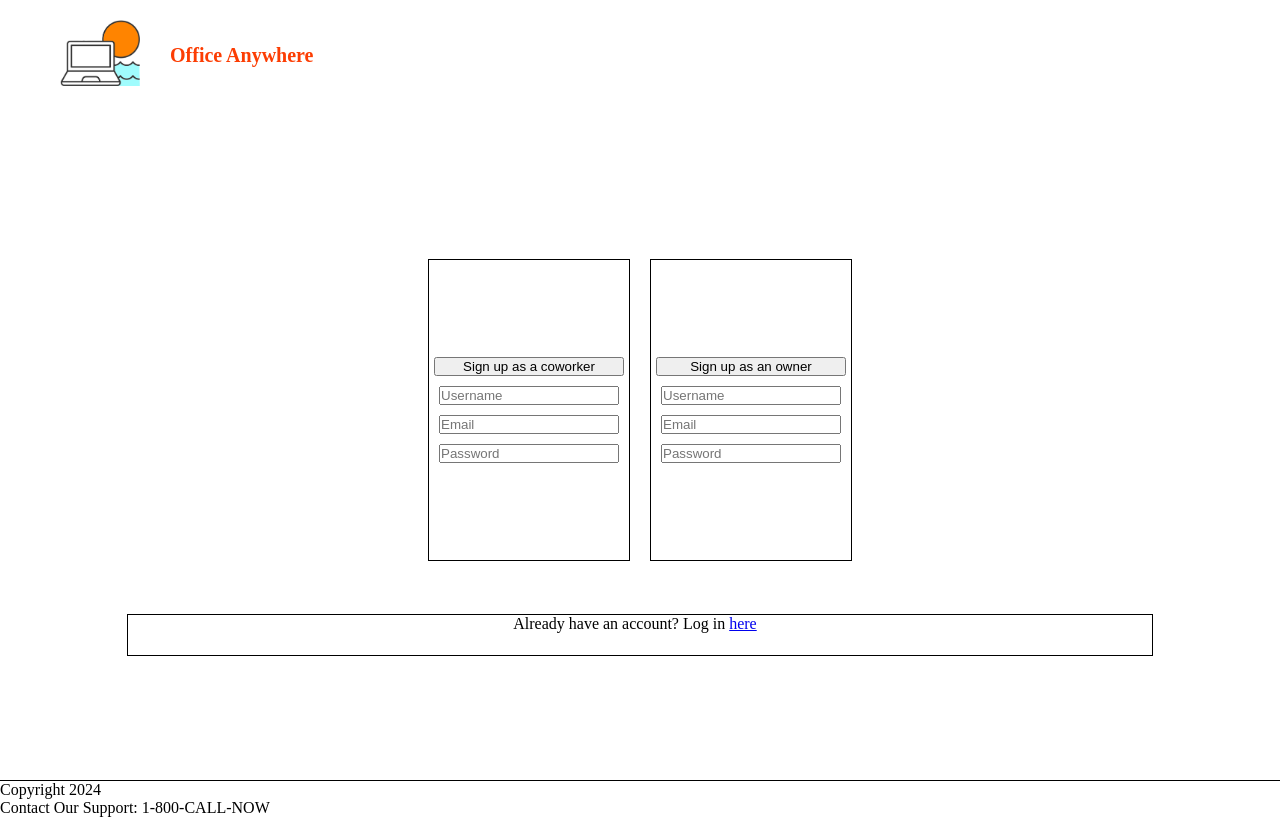
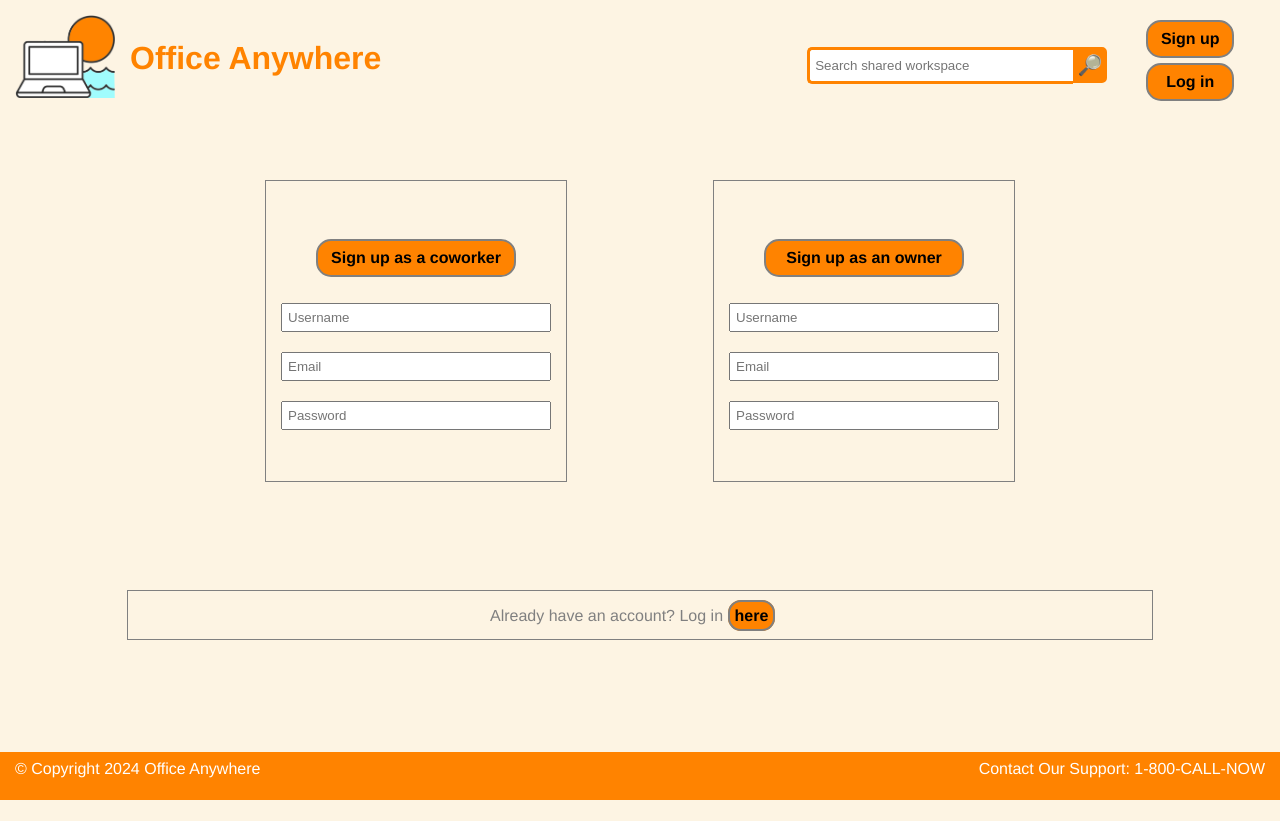
Before and after one commit to laura-bvc/SODV1201-project, a PHP site: page /signup.html in a window 1280 px wide. After the commit the page ends 800 px from the top, so only its background shows below. Run offline with PHP 8.4, Linux system fonts and the light colour scheme.

Commit message:
Layout edit & unifying coding across pages
Changes to:
- fix header, footer, unify across pages
- add more css styling

```diff
--- a/signup.html
+++ b/signup.html
@@ -1,48 +1,70 @@
 <!DOCTYPE html>
+
+<!--
+/**
+* @name: Project
+* @Course Code: SODV1201
+* @class: Software Development Diploma program.
+* @author: Laurainda Fan & Joey Pinaroc
+**/
+-->
+
 <html lang="en">
 <head>
     <meta charset="UTF-8">
     <meta name="viewport" content="width=device-width, initial-scale=1.0">
-    <title>Sign up/Login</title>
-    <link rel="stylesheet" href="style.css">
+    <title>Sign up ~ Office Anywhere</title>
     <script src="https://cdnjs.cloudflare.com/ajax/libs/jquery/3.7.1/jquery.min.js"></script>
 </head>
 <body>
-    <div class="signupHeader">
+
+    <div class="homepageHeader">
         <div class="logoContainer">
             <a href="index.html"><img src="img/icon.png" alt="" id="logo"></a>
         </div>
         <div class="titleHeader">
             <a href="index.html"><p>Office Anywhere</p></a>
         </div>
+        <div class="searchBarHeader">
+            <input type="text" placeholder="Search shared workspace" class="searchBar" id="searchBar">
+            <button id="searchButton">&#x1F50E;&#xFE0E;</button>
+        </div>
+        <div class="homeSignupLoginSquare">
+            <div class="hover"><a href="signup.html" name="signupHead" id="signupHead" >Sign up</a></div>
+            <div class="hover"><a href="login.html" name="loginHead" id="loginHead">Log in</a></div>
+        </div>
     </div>
 
-    <div class="pageBody">
+    <!--
+	<div class="pageBody">
+	-->
+	<div id="home_content" class="div_main">
         <div class="signupBoxContainer">
             <div class="signupBox">
-                <button name="coworkerSignupButton" id="coworkerSignupButton" class="signupButton" data-type="coworker">Sign up as a coworker</button>
+                <button name="coworkerSignupButton" id="coworkerSignupButton" class="signupButton hover" data-type="coworker">Sign up as a coworker</button>
                 <input type="text" name="coworkerSignupUsername" id="coworkerSignupUsername" placeholder="Username">
                 <input type="text" name="coworkerSignupEmail" id="coworkerSignupEmail" placeholder="Email">
                 <input type="password" name="coworkerSignupPassword" id="coworkerSignupPassword" placeholder="Password">
             </div>
             <div class="signupBox">
-                <button name="coworkerSignupButton" id="coworkerSignupButton" class="signupButton" data-type="owner">Sign up as an owner</button>
+                <button name="coworkerSignupButton" id="coworkerSignupButton" class="signupButton hover" data-type="owner">Sign up as an owner</button>
                 <input type="text" name="ownerSignupUsername" id="ownerSignupUsername" placeholder="Username">
                 <input type="text" name="ownerSignupEmail" id="ownerSignupEmail" placeholder="Email">
                 <input type="password" name="ownerSignupPassword" id="ownerSignupPassword" placeholder="Password">
             </div>
         </div>
         <div class="haveAnAccountBar">
-            <p>Already have an account? Log in <a href="login.html">here</a></p>
+            <div>Already have an account? Log in <a href="login.html" class="hover">here</a></div>
             <!-- <button id="goToLoginBtn">Log in</button> -->
         </div>
     </div>
 
     <footer>
-        <p>Copyright 2024</p>
-        <p>Contact Our Support: 1-800-CALL-NOW</p>
+        <div id="copyright">© Copyright 2024 Office Anywhere</div>
+        <div id="support">Contact Our Support: 1-800-CALL-NOW</div>
     </footer>
 
-    <script src="script.js"></script>
+		<link rel="stylesheet" href="style.css">
+		<script src="script.js"></script>
 </body>
 </html>
--- a/style.css
+++ b/style.css
@@ -1,92 +1,209 @@
+/**
+* @name: Project
+* @Course Code: SODV1201
+* @class: Software Development Diploma program.
+* @author: Laurainda Fan & Joey Pinaroc
+**/
+
 /* GLOBAL */
 * {
     margin: 0;
     padding: 0;
+	--bg-cream: #FDF4E3;
+	--bg-blue: #CDDEEE;
+	--bg-org: #FC3D03;
+	--title-txt: #FF8300;
 }
 body {
-    height: 100%;
-    min-height: 100vh;
-    display: flex;
-    flex-direction: column;
+    font-family: 'Brush Script MT', 'Lucida Sans Typewriter', Helvetica, sans-serif;
+	background-color: var(--bg-cream);
+	color: grey;
 }
-footer {
-    width: 100%;
-    height: 5vh;
-    border-top: solid 1px;
+
+a {
+  color: grey;
+  text-decoration: none;
 }
-.hover:hover {
-    background-color: #fc5203;
+
+a:hover {
+  text-decoration: none;
+}
+
+a > div {
+	padding: 2vh 0;
 }
 
 
-/* HOME */
+/* "alt" text for link */
+.alt_box
+{
+  border: 1px solid var(--title-txt);
+  position:absolute;
+  color: white;
+  background-color: var(--title-txt);
+}
+
+em
+{
+	border-bottom: 1px solid grey;
+	font-weight: bold;
+}
+
+/* Header */
 .homepageHeader {
-    display: flex;
-    margin: 10px;
+	position: relative;
+	width: 98vw;
+	height: 100px;
 }
+/*
+.homepageHeader:after {
+	display: table;
+	clear: both;
+}
+*/
+
 .logoContainer {
-    margin: 10px 0px 10px 50px;
-    width: 100px;
+	position: absolute;
+	left: 0;
+	padding: 15px;
+	width: 100px;
 }
 .logoContainer img{
-    width: 80px;
+    width: 100%;
 }
 .titleHeader{
-    display: flex;
-    width: 300px;
-    align-items: center;
+	position: absolute;
+	left: 130px;
+	top: 40px;
+
 }
 .titleHeader a {
-    font-size: 20px;
+    font-size: 2em;
     font-weight: bold;
     text-decoration: none;
-    color: #fc3d03;
-    padding-left: 10px;
+    color: var(--title-txt);
 }
 .searchBarHeader {
-    display: flex;
-    width: 100%;
-    align-items: flex-end;
-    justify-content: center;
+	position: absolute;
+	top: 28px;
+	right: 10vw;
+    text-align: right;
+	padding: 1.5vw;
+	width: 300px;
+	display: flex;
 }
 .searchBar {
-    margin-left: 15px;
-    width: 300px;
-    height: 40px;
-    border: 1px solid gray;
-    border-radius: 15px;
+	width: 100%;
+	border: 3px solid var(--title-txt);
+	border-right: none;
+	padding: 5px;
+	height: 21px;
+	border-radius: 5px 0 0 5px;
+	outline: none;
+	color: #9DBFAF;
 }
+.searchBar:focus{
+  color: var(--title-txt);
+}
+
 #searchButton {
-    margin-left: 10px;
-    width: 80px;
-    height: 40px;
-    border: 1px solid ;
-    border-radius: 15px;
-    background-color: #fc3d03;
-    color: white;
+	width: 40px;
+	height: 36px;
+	border: 2px solid var(--title-txt);
+	background: var(--title-txt);
+	text-align: center;
+	color: white;
+	border-radius: 0 5px 5px 0;
+	cursor: pointer;
+	font-size: 20px;
 }
+
+/* hover text button for header  */
+.hover {
+	border: 2px solid grey;
+	background-color: var(--title-txt);
+	color: black;
+	border-radius: 15px;
+	text-align: center;
+	white-space: nowrap;
+	padding: 1vh 1vw;
+	font-weight: bold;
+	text-decoration: none;
+	font-size: 2vh;
+	margin: 5px;
+}
+
+.hover:hover {
+	border: 2px solid var(--title-txt);
+	background-color: var(--bg-cream);
+	color: var(--title-txt);
+}
+.hover > a:link, .hover > a:visited {
+	text-decoration: none;
+	color: black;
+}
+
+.hover > a:hover {
+	color: var(--title-txt);
+}
+
+/* header sign up & login button */
 .homeSignupLoginSquare {
-    display: flex;
-    flex-direction: column;
-    margin: 10px 50px 10px 0px;
-    width: 100px;
-    justify-content: center;
-    align-items: center;
+	position: absolute;
+	top: 0;
+	right: 0;
+    padding: 15px;
+	height: 5vw;
 }
+
 .homeSignupLoginSquare > a {
+    width: 8vw;
+	height: 2vh;
+}
+
+.profileSquare {
+	position: absolute;
+	top: 0;
+	right: 0;
+	padding: 15px;
+	margin-top: 15px;
+	height: 3vw;
     border: 1px solid;
-    width: 60px;
-    text-align: center;
-    margin: 5px;
+	border-radius: 25px;
+	font-weight: bold;
+	color: var(--title-txt);
 }
+
+
+/* footer & content positioning */
+footer {
+	position: fixed;
+	bottom: 0;
+    height: 4vh;
+	width: 100vw;
+	padding: 1vh 0;
+	background-color: var(--title-txt);
+	color: white;
+}
+#copyright {
+	position: absolute;
+	left: 15px;
+}
+
+#support {
+	position: absolute;
+	right: 15px;
+}
+
+
+/* property container - index.html*/
+
 .propertiesContainer {
-    width: 100%;
-    height: 80vh;
+    width: 80vw;
     display: flex;
     flex-wrap: wrap;
     justify-content: center;
     margin: 10px;
-    /* border: 1px solid; */
 }
 .propertyBox, .propertyBoxAdd {
     height: 250px;
@@ -97,78 +214,76 @@ footer {
     display: flex;
     flex-direction: column;
     align-items: center;
+	padding: 0;
 }
 
 .propertyBoxAdd img {
-  width: 70%;
+  width: 60%;
+}
+
+.propertyBoxAdd em {
+  margin: 2vh 0;
 }
 
 .propertyImgBox {
+	/* not in use */
     height: 100px;
     width: 100px;
     border: 1px solid black;
 }
 
-/* LOGIN/SIGNUP PAGES */
-/* HEADER */
-.signupHeader {
-    display: flex;
-    margin: 10px;
+h3 {
+	padding-top: 5vh;
 }
-/* BODY */
-.pageBody {
-    display: flex;
-    flex-direction: column;
-    width: 100%;
-    height: 80vh;
-    justify-content: center;
-    margin-top: 30px;
-}
+
+
+/* login.html & signup.html */
+
 .signupBoxContainer {
     display: flex;
-    height: 350px;
+    height: 60vh;
+	margin: 0 15vw;
     justify-content: center;
 }
+
 .signupBox {
     display: flex;
     flex-direction: column;
     justify-content: center;
     border: 1px solid;
-    margin: 5px 10px;
-    width: 200px;
+    margin: 10vh auto 5vh auto;
+    width: 300px;
     height: 300px;
 }
-.signupBox button {
-    margin: 5px;
+#loginButton {
+	font-family: 'Brush Script MT', 'Lucida Sans Typewriter', Helvetica, sans-serif;
+    margin: 15px 80px;
+	text-align: center;
 }
+
+.signupButton {
+	font-family: 'Brush Script MT', 'Lucida Sans Typewriter', Helvetica, sans-serif;
+	width: 200px;
+	margin: 2vh 50px;
+}
+
 .signupBox input {
-    margin: 5px 10px;
+    margin: 10px 15px;
+	padding: 5px;
 }
 .haveAnAccountBar {
     border: 1px solid;
     width: 80%;
-    height: 40px;
+    height: 6vh;
     margin: 10px auto;
-    display: flex;
-    justify-content: center;
 }
-.haveAnAccountBar p {
-    margin-right: 10px;
+.haveAnAccountBar div {
+	width: 300px;
+    margin: 2vh auto;
 }
 
-/* OWNER ALL PROPERTIES PAGE */
-.homepageHeader {
-    display: flex;
-    margin: 10px;
+.haveAnAccountBar a {
+	border-radius: 13px;
+	padding: 5px;
+	margin: 0;
 }
-.profileSquare {
-    border: 1px solid;
-    display: flex;
-    flex-direction: column;
-    width: 100px;
-    justify-content: center;
-    align-items: center;
-}
-.profileSquare img {
-    width: 35px;
-}
```
Also changed, not shown: index.html (+27 -13 lines), login.html (+33 -11 lines), ownerAllProperties.html (+26 -18 lines), script.js (+90 -30 lines).
